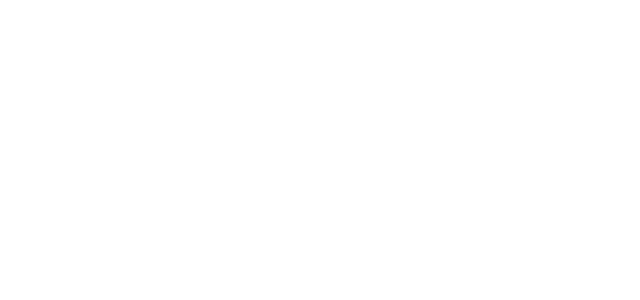
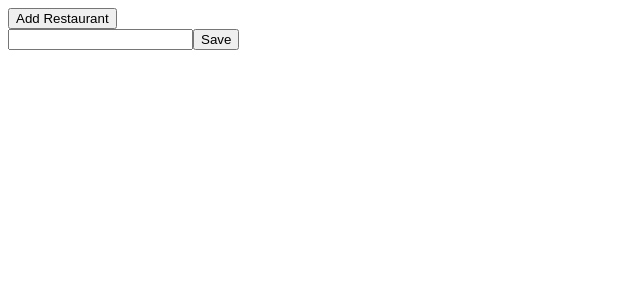
Before and after one commit to indralukmana/React-TDD-Practice, a React (Vite) app: page / in a window 1280 px wide. Shown: the top 300 px of the page, without its empty margins (0-640 px from the left). Built offline with nearby package versions, Linux system fonts and the light colour scheme.

Commit message:
Remove smoke test

```diff
--- a/src/App.js
+++ b/src/App.js
@@ -1,7 +1,12 @@
 import React from 'react';
+import NewRestaurantListPage from './NewRestaurantListPage';
 
 export default class App extends React.Component {
   render() {
-    return <div />;
+    return (
+      <div>
+        <NewRestaurantListPage />
+      </div>
+    );
   }
 }
--- /dev/null
+++ b/src/NewRestaurantForm.js
@@ -0,0 +1,12 @@
+import React from 'react';
+
+export default class NewRestaurantForm extends React.Component {
+  render() {
+    return (
+      <div>
+        <input type="text" data-test="newRestaurant" />
+        <button data-test="saveNewRestaurant">Save</button>
+      </div>
+    );
+  }
+}
--- /dev/null
+++ b/src/NewRestaurantListPage.js
@@ -0,0 +1,13 @@
+import React from 'react';
+import NewsRestaurantForm from './NewRestaurantForm';
+
+export default class NewRestaurantListPage extends React.Component {
+  render() {
+    return (
+      <div>
+        <button data-test="addRestaurantButton">Add Restaurant</button>
+        <NewsRestaurantForm />
+      </div>
+    );
+  }
+}
```
Also changed, not shown: 1 other file (tests, documents, lock files or other folders).
